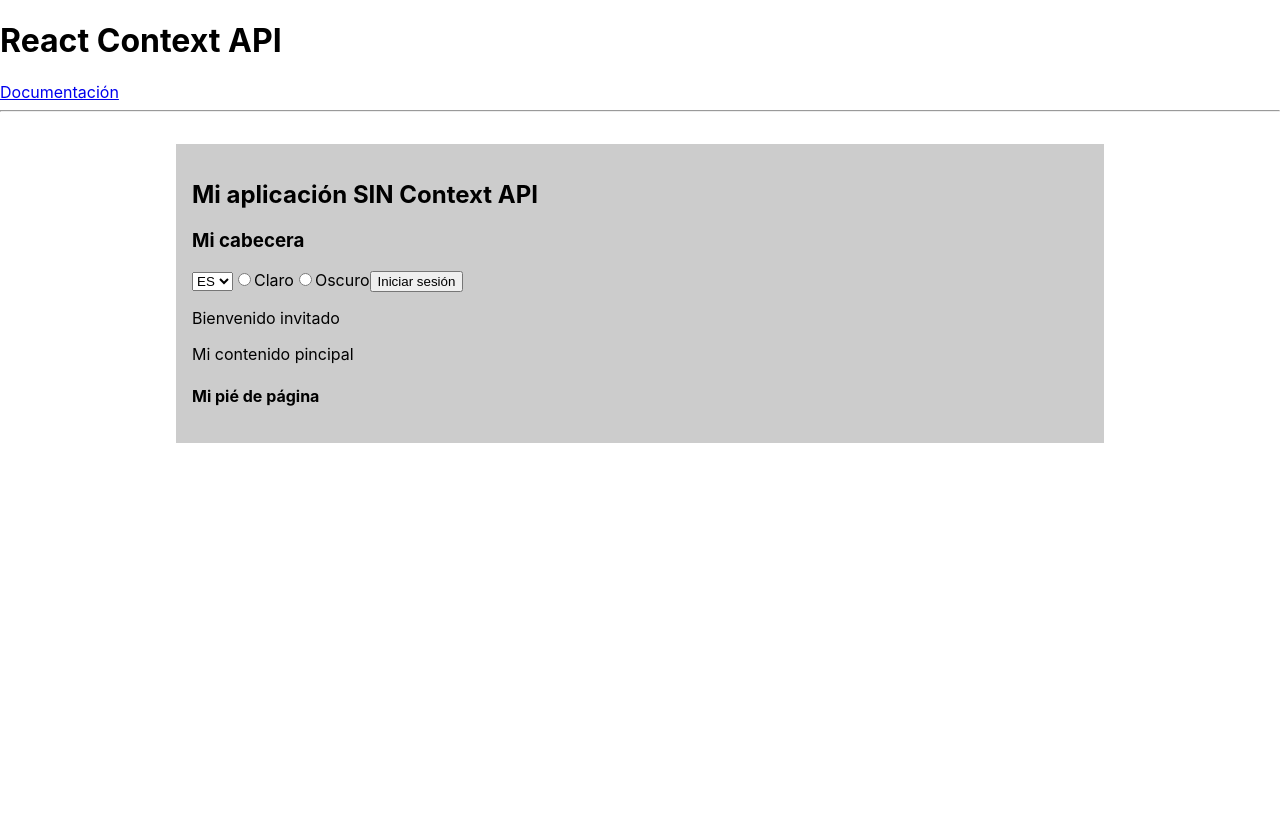
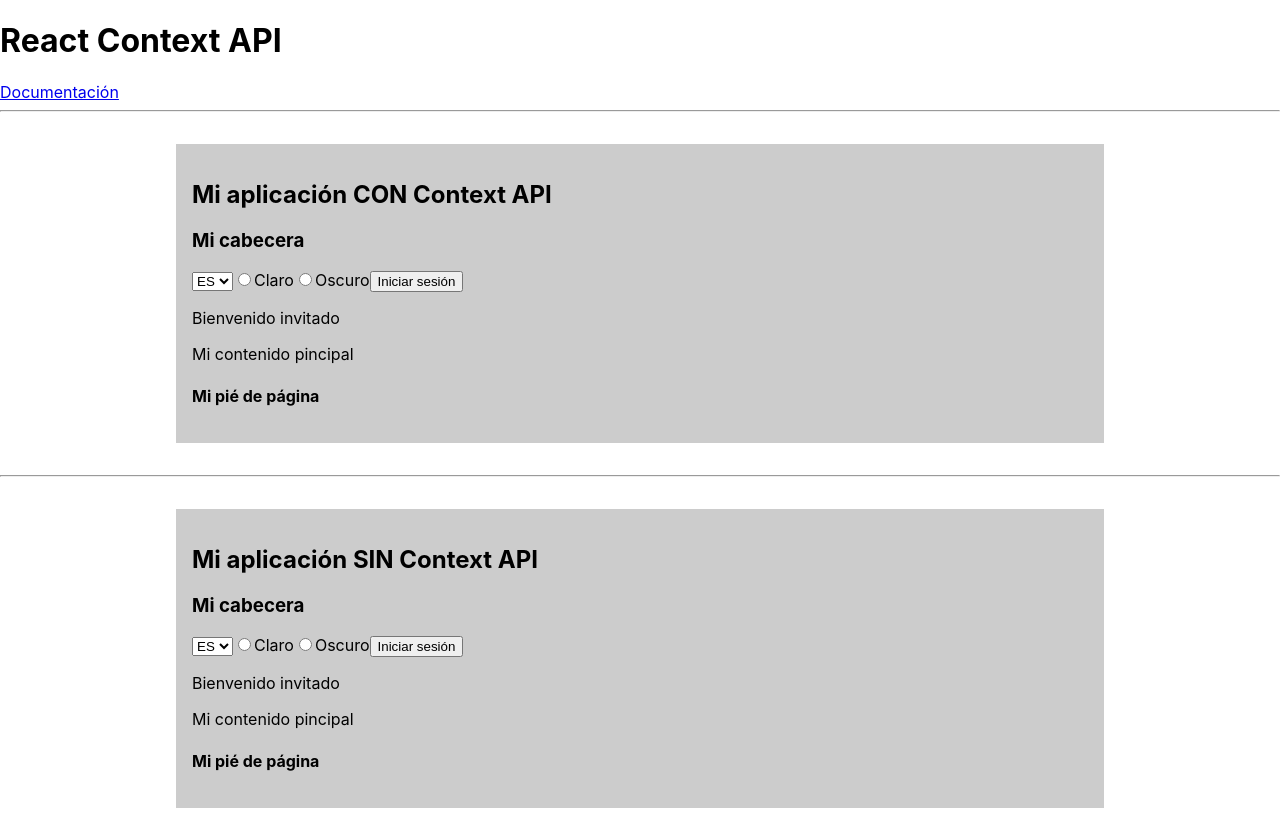
Before and after one commit to Dachi90/Curso-React-JonMircha, a React (Create React App) app in the folder react-context/: page / in a window 1280 px wide. Before the commit the page ends 800 px from the top, so only its background shows below. Built offline with nearby package versions, Linux system fonts and the light colour scheme.

Commit message:
79. No me funciona Context API con el Theme

```diff
--- a/react-context/src/App.js
+++ b/react-context/src/App.js
@@ -1,4 +1,5 @@
 import MyPage from "./components/MyPage";
+import MyPageContext from "./components/MyPageContext";
 
 function App() {
   return (
@@ -9,6 +10,8 @@
         Documentación
       </a>
       <hr />
+      <MyPageContext />
+      <hr />
       <MyPage />
     </div>
   );
--- a/react-context/src/components/Header.js
+++ b/react-context/src/components/Header.js
@@ -1,5 +1,4 @@
 const Header = ({ theme, handleTheme, texts, handleLanguage, handleAuth, auth }) => {
-  console.log(auth);
   return (
     <header className={theme}>
       <h2>{texts.headerTitle}</h2>
--- /dev/null
+++ b/react-context/src/components/MyPageContext.js
@@ -0,0 +1,72 @@
+import { useState } from "react";
+import { ThemeProvider } from "../context/ThemeContext";
+import FooterContext from "./Footer";
+import HeaderContext from "./Header";
+import MainContext from "./Main";
+
+const initialLanguage = "es";
+const initialAuth = null;
+
+const translations = {
+  es: {
+    headerTitle: "Mi aplicación CON Context API",
+    headerSubtitle: "Mi cabecera",
+    headerLight: "Claro",
+    headerDark: "Oscuro",
+    buttonLogin: "Iniciar sesión",
+    buttonLogout: "Cerrar sesión",
+    mainWelcome: "Bienvenido invitado",
+    mainHello: "Hola Usuario",
+    mainContent: "Mi contenido pincipal",
+    footerTitle: "Mi pié de página",
+  },
+  en: {
+    headerTitle: "My application WITH Context API",
+    headerSubtitle: "My header",
+    headerLight: "Light",
+    headerDark: "Dark",
+    buttonLogin: "Login",
+    buttonLogout: "Logout",
+    mainWelcome: "Welcome guest",
+    mainHello: "Hello user",
+    mainContent: "My main content",
+    footerTitle: "My footer",
+  },
+};
+
+const MyPageContext = () => {
+  const [language, setLanguage] = useState(initialLanguage);
+  const [texts, setTexts] = useState(translations[language]);
+  const [auth, setAuth] = useState(initialAuth);
+
+  const handleLanguage = (e) => {
+    //console.log(e.target.value);
+    if (e.target.value === "es") {
+      setLanguage("es");
+      setTexts(translations.es);
+    } else {
+      setLanguage("en");
+      setTexts(translations.en);
+    }
+  };
+
+  const handleAuth = (e) => {
+    if (auth) {
+      setAuth(null);
+    } else {
+      setAuth(true);
+    }
+  };
+
+  return (
+    <div className="my-page">
+      <ThemeProvider>
+        <HeaderContext texts={texts} handleLanguage={handleLanguage} handleAuth={handleAuth} auth={auth} />
+        <MainContext texts={texts} auth={auth} />
+        <FooterContext texts={texts} />
+      </ThemeProvider>
+    </div>
+  );
+};
+
+export default MyPageContext;
--- /dev/null
+++ b/react-context/src/context/ThemeContext.js
@@ -0,0 +1,25 @@
+import { createContext, useState } from "react";
+
+const ThemeContext = createContext();
+
+const initialTheme = "light";
+
+const ThemeProvider = ({ children }) => {
+  const [theme, setTheme] = useState(initialTheme);
+
+  const handleTheme = (e) => {
+    //console.log(e.target.value);
+    if (e.target.value === "light") {
+      setTheme("light");
+    } else {
+      setTheme("dark");
+    }
+  };
+
+  const data = { theme, handleTheme };
+
+  return <ThemeContext.Provider value={data}>{children}</ThemeContext.Provider>;
+};
+
+export { ThemeProvider };
+export default ThemeContext;
```
Also changed, not shown: react-context/src/components/FooterContext.js (added, +13 -0 lines), react-context/src/components/HeaderContext.js (added, +23 -0 lines), react-context/src/components/MainContext.js (added, +14 -0 lines).
